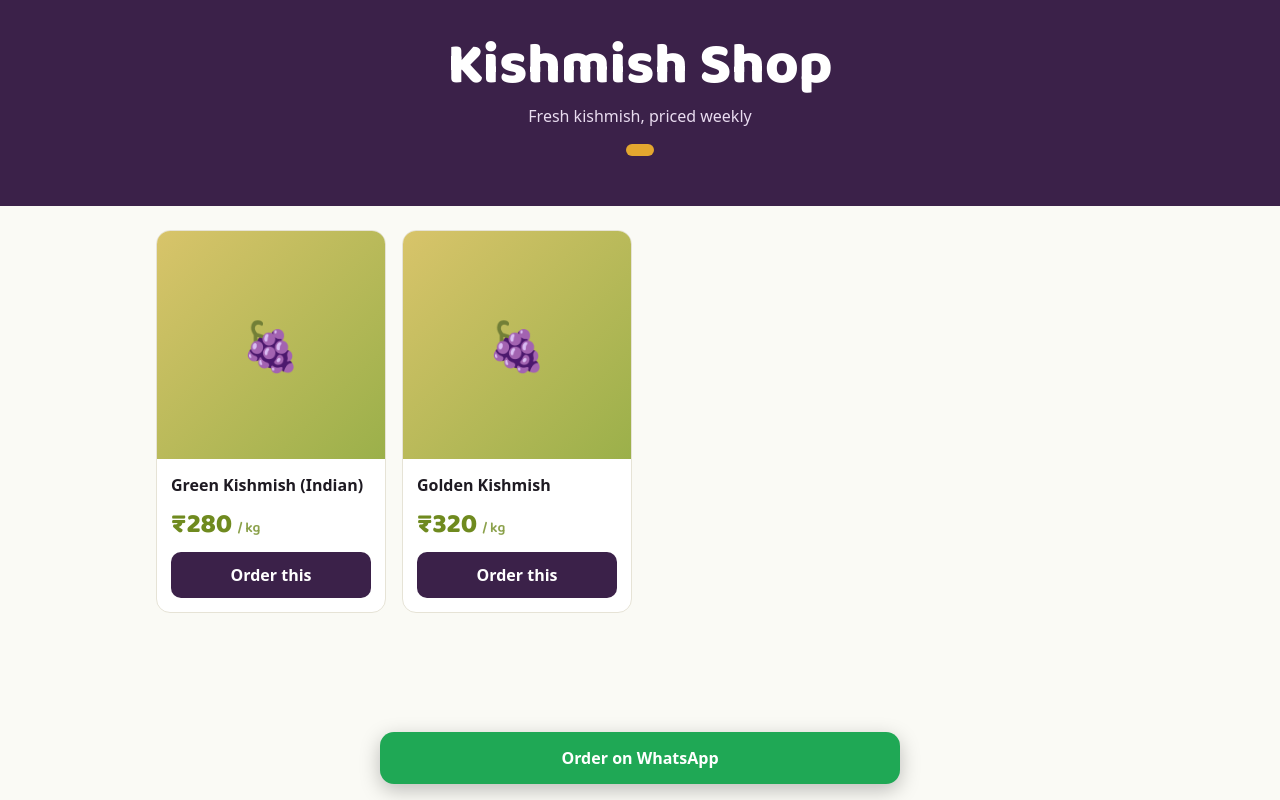
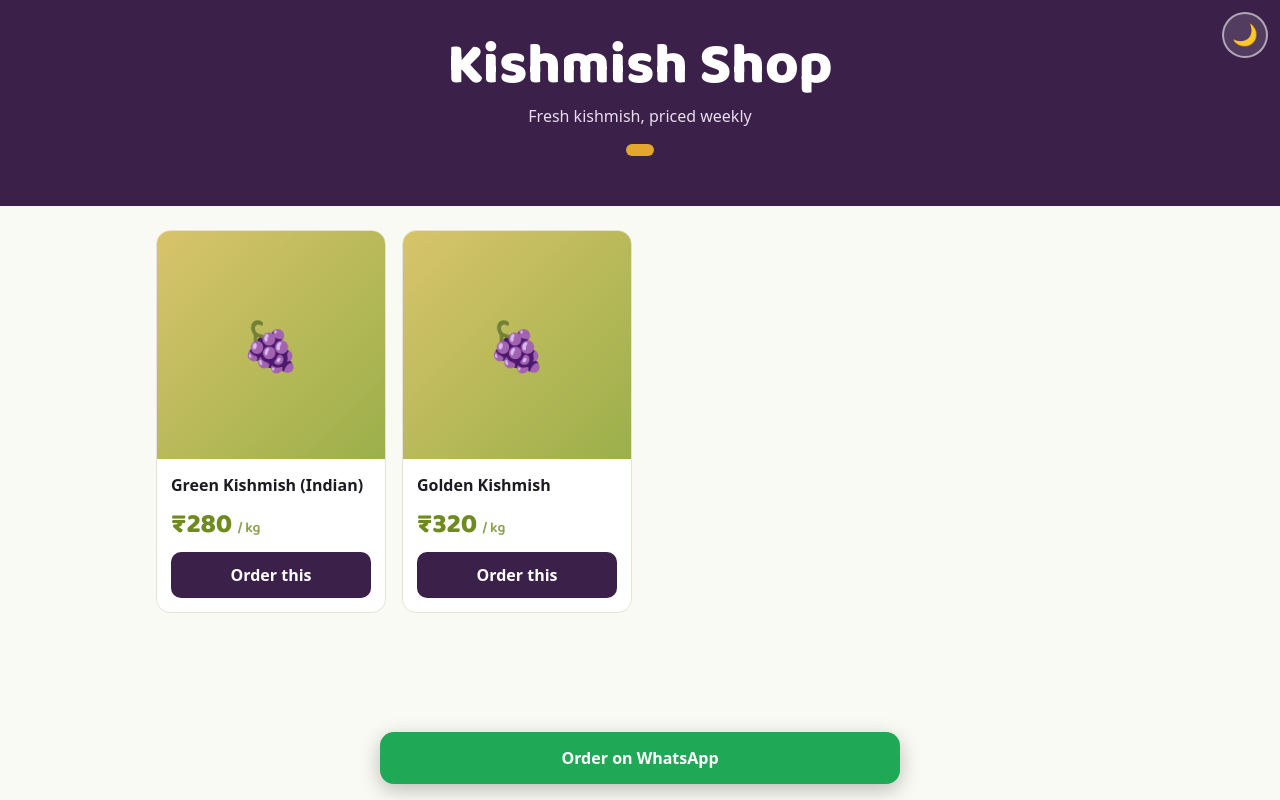
Before and after one commit to veereshr4446/Shop-Dryfruits, a website: page index.html in a window 1280 px wide. Drawn offline with Linux system fonts and the light colour scheme; no server answers.

Commit message:
Add files via upload

```diff
--- a/index.html
+++ b/index.html
@@ -4,14 +4,17 @@
 <meta charset="utf-8">
 <meta name="viewport" content="width=device-width, initial-scale=1">
 <title>Kishmish Shop</title>
+<script>try{document.documentElement.dataset.theme=localStorage.getItem('theme')==='dark'?'dark':'light'}catch(e){document.documentElement.dataset.theme='light'}</script>
 <link rel="preconnect" href="https://fonts.googleapis.com">
 <link href="https://fonts.googleapis.com/css2?family=Baloo+2:wght@600;800&display=swap" rel="stylesheet">
 <style>
 :root{--grape:#3b2149;--gold:#e3a72f;--leaf:#6f8a1f;--paper:#fafaf5;--ink:#1e1a22;--card:#fff;--line:#e6e3d6}
-@media (prefers-color-scheme:dark){:root{--paper:#17121c;--ink:#f2eef5;--card:#241b2d;--line:#3a2d46}}
+:root[data-theme=dark]{--paper:#17121c;--ink:#f2eef5;--card:#241b2d;--line:#3a2d46;color-scheme:dark}
+.theme{position:absolute;top:12px;right:12px;width:46px;height:46px;border-radius:50%;border:2px solid rgba(255,255,255,.55);background:rgba(255,255,255,.12);color:#fff;font-size:1.3rem;cursor:pointer;display:grid;place-items:center}
+.theme:focus-visible{outline:3px solid var(--gold);outline-offset:2px}
 *{box-sizing:border-box}
 body{margin:0;background:var(--paper);color:var(--ink);font:16px/1.5 system-ui,-apple-system,"Segoe UI",Roboto,sans-serif}
-header{background:var(--grape);color:#fff;padding:36px 20px 44px;text-align:center}
+header{position:relative;background:var(--grape);color:#fff;padding:36px 20px 44px;text-align:center}
 h1{font:800 clamp(2.2rem,8vw,3.6rem)/1.05 "Baloo 2",system-ui,sans-serif;margin:0}
 header p{margin:8px 0 0;color:#e9dcf0}
 .upd{display:inline-block;margin-top:16px;background:var(--gold);color:#2a1a00;font-weight:700;padding:6px 14px;border-radius:99px;font-size:.9rem}
@@ -32,6 +35,7 @@ main{max-width:1000px;margin:0 auto;padding:24px 16px 100px}
 </head>
 <body>
 <header>
+  <button class="theme" id="theme" type="button" aria-label="Switch dark or light mode"></button>
   <h1 id="shop">Kishmish Shop</h1>
   <p id="tag"></p>
   <span class="upd" id="upd" hidden></span>
@@ -41,6 +45,12 @@ main{max-width:1000px;margin:0 auto;padding:24px 16px 100px}
 </main>
 <a class="fab" id="wa" href="#" hidden>Order on WhatsApp</a>
 <script>
+(()=>{
+  const r=document.documentElement,b=document.getElementById('theme');
+  const paint=()=>{const d=r.dataset.theme==='dark';b.textContent=d?'☀️':'🌙';b.title=d?'Light mode':'Dark mode';};
+  b.onclick=()=>{r.dataset.theme=r.dataset.theme==='dark'?'light':'dark';try{localStorage.setItem('theme',r.dataset.theme)}catch(e){}paint();};
+  paint();
+})();
 (async()=>{
   const $=id=>document.getElementById(id);
   let d;
```
